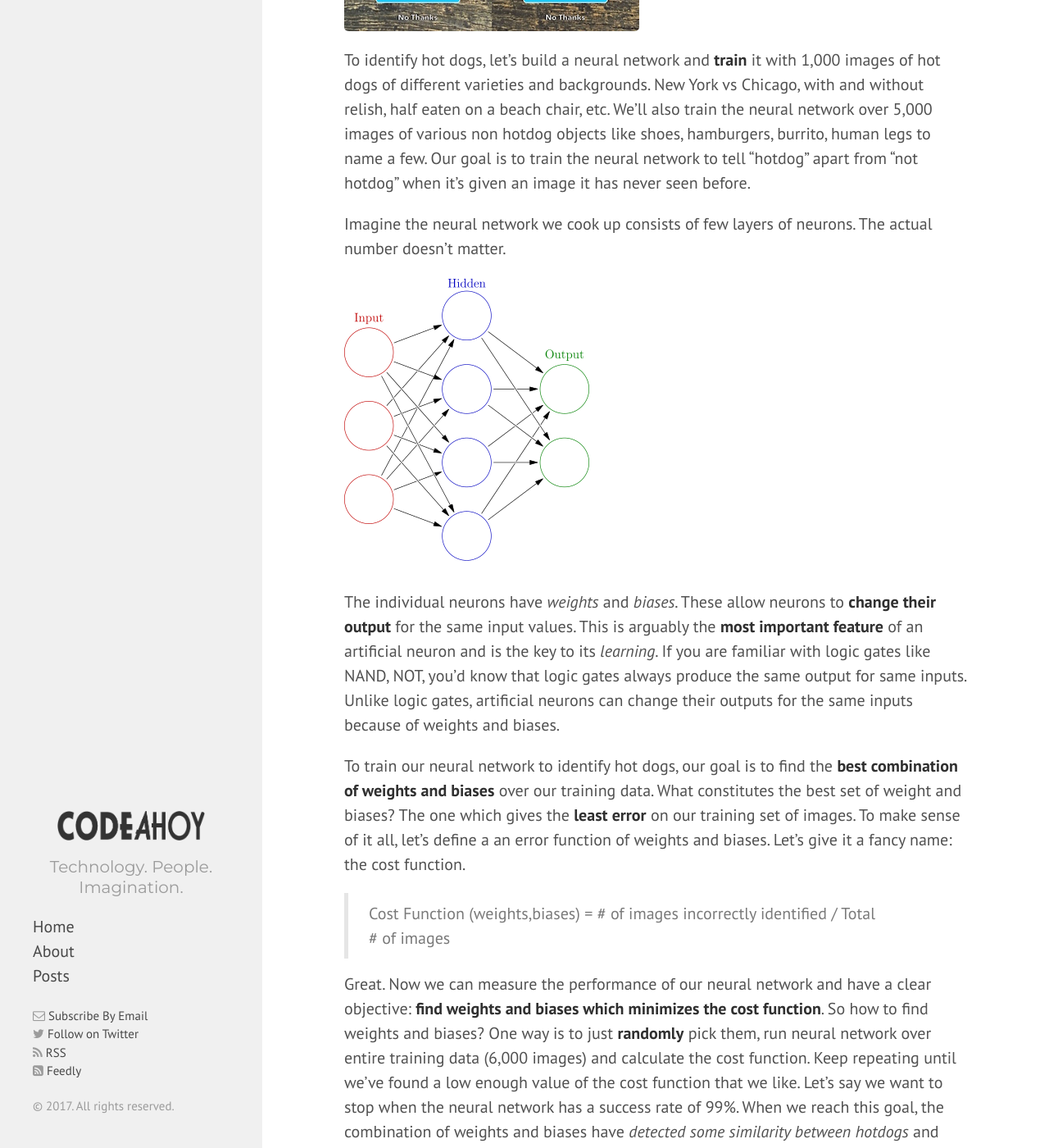
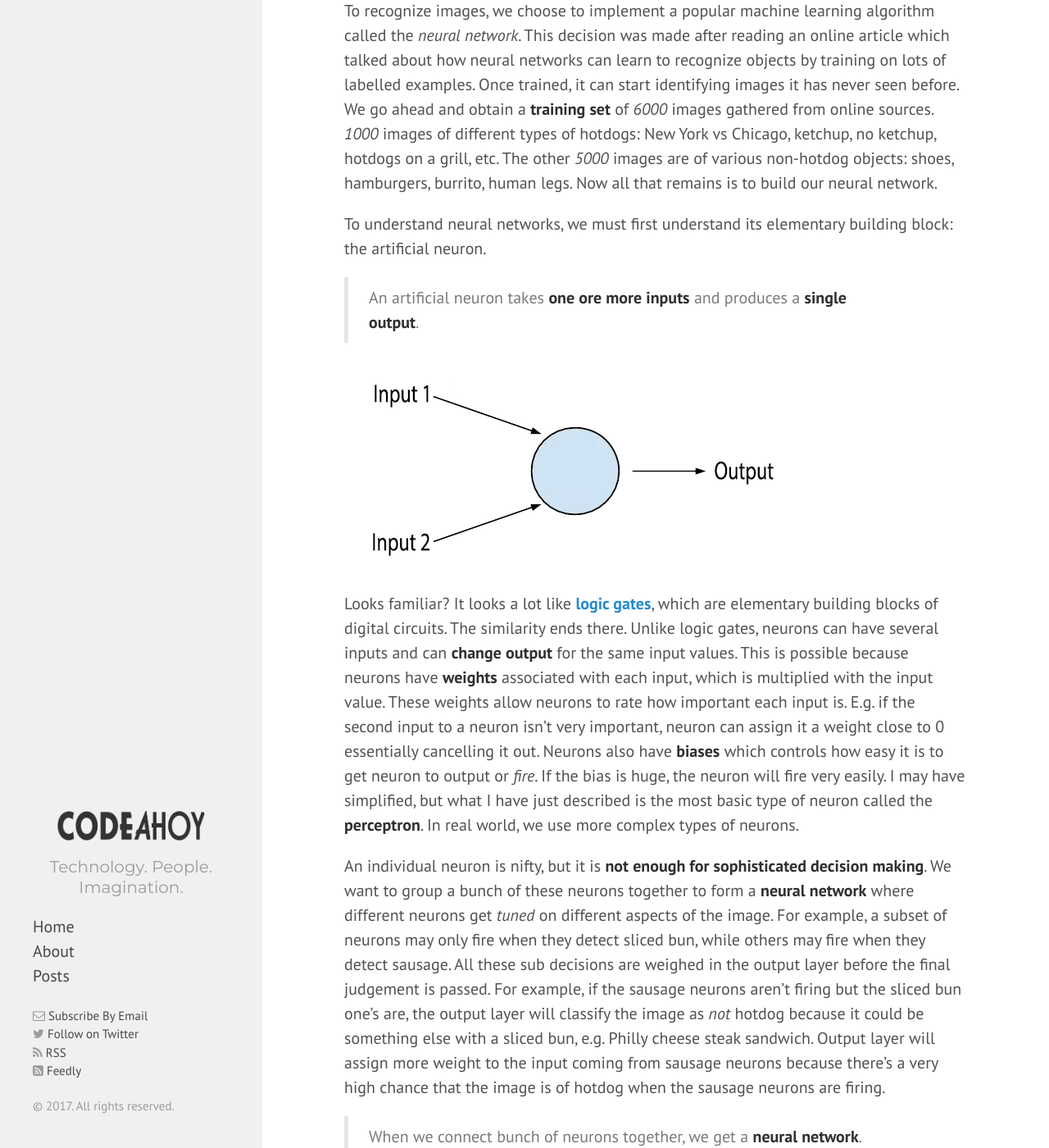
Before and after one commit to talk2viren/umermansoor.github.io, a Jekyll site: the page built from _posts/2017-07-28-ai-is-not-magic-how-neural-networks-learn.md, in a window 1280 px wide and 1400 px high, scrolled down 742 px. Shown: the whole window at 82% size. Built offline with Jekyll 4.4.1, drawn with Linux system fonts in a browser that asks for light colours; nearby versions of some CDN libraries; a script that is not in the unit is left out; comment, search, counter and statistics services are not loaded; some of the changed text lies outside the part shown.

Commit message:
big changes

```diff
--- a/_posts/2017-07-28-ai-is-not-magic-how-neural-networks-learn.md
+++ b/_posts/2017-07-28-ai-is-not-magic-how-neural-networks-learn.md
@@ -5,27 +5,37 @@ comments: True
 excerpt_separator: <!--more-->
 ---
 
-In my previous [blog post](https://codeahoy.com/2017/07/27/ai-winter-is-coming/), I claimed that "*AI is not magic.*" In this blog post, my goal is to discuss how neural networks learn, and show that AI isn't a crystal ball or magic, just science and some very slick mathematics. I'll keep this *high level*, but assume that you know what an artificial neuron is and have at least little bit knowledge of neural networks.
+In my previous [blog post](https://codeahoy.com/2017/07/27/ai-winter-is-coming/), I claimed that "*AI is not magic.*" In this post, my goal is to discuss how neural networks learn, and show that AI isn't a crystal ball or magic, just science and some very slick mathematics. I'll keep this very *high level*.
 
-Let's start with an example. Suppose we are building an app to [identify hot dogs](https://www.theverge.com/2017/6/26/15876006/hot-dog-app-android-silicon-valley). Take a picture of a hot dog and the app will tell you if it's a "hotdog". Give it a picture of something else like a shoe and it will tell you that it's "not hotdog"
+Let's start with a *hypothetical scenario*. Suppose we are building an app to [identify hot dogs](https://www.theverge.com/2017/6/26/15876006/hot-dog-app-android-silicon-valley). Take a picture and the app will tell you if it's a hotdog or not. Total App Store domination.
 
 ![hotdog]({{ site.url }}/img/blogs/nothodogapp.jpg)
 
 <!--more-->
 
-To identify hot dogs, let's build a neural network and **train** it with 1,000 images of hot dogs of different varieties and backgrounds. New York vs Chicago, with and without relish, half eaten on a beach chair, etc. We'll also train the neural network over 5,000 images of various non hotdog objects like shoes, hamburgers, burrito, human legs to name a few. Our goal is to train the neural network to tell "hotdog" apart from "not hotdog" when it's given an image it has never seen before.
+To recognize images, we choose to implement a popular machine learning algorithm called the *neural network*. This decision was made after reading an online article which talked about how neural networks can learn to recognize objects by training on lots of labelled examples. Once trained, it can start identifying images it has never seen before. We go ahead and obtain a **training set** of *6000* images gathered from online sources. *1000* images of different types of hotdogs: New York vs Chicago, ketchup, no ketchup, hotdogs on a grill, etc. The other *5000* images are of various non-hotdog objects: shoes, hamburgers, burrito, human legs. Now all that remains is to build our neural network.
 
-Imagine the neural network we cook up consists of few layers of neurons. The actual number doesn't matter.
+To understand neural networks, we must first understand its elementary building block: the artificial neuron.
+
+> An artificial neuron takes **one ore more inputs** and produces a **single output**.
+
+![perceptron]({{ site.url }}/img/blogs/perceptron.png)
+
+Looks familiar? It looks a lot like **[logic gates](https://en.wikipedia.org/wiki/Logic_gate)**, which are elementary building blocks of digital circuits. The similarity ends there. Unlike logic gates, neurons can have several inputs and can **change output** for the same input values. This is possible because neurons have **weights** associated with each input, which is multiplied with the input value. These weights allow neurons to rate how important each input is. E.g. if the second input to a neuron isn't very important, neuron can assign it a weight close to 0 essentially cancelling it out. Neurons also have **biases** which controls how easy it is to get neuron to output or *fire*. If the bias is huge, the neuron will fire very easily. I may have simplified, but what I have just described is the most basic type of neuron called the **perceptron**. In real world, we use more complex types of neurons.
+
+An individual neuron is nifty, but it is **not enough for sophisticated decision making**. We want to group a bunch of these neurons together to form a **neural network** where different neurons get *tuned* on different aspects of the image. For example, a subset of neurons may only fire when they detect sliced bun, while others may fire when they detect sausage. All these sub decisions are weighed in the output layer before the final judgement is passed. For example, if the sausage neurons aren't firing but the sliced bun one's are, the output layer will classify the image as *not* hotdog because it could be something else with a sliced bun, e.g. Philly cheese steak sandwich. Output layer will assign more weight to the input coming from sausage neurons because there's a very high chance that the image is of hotdog when the sausage neurons are firing.
+
+> When we connect bunch of neurons together, we get a **neural network**.
 
 ![neural_network]({{ site.url }}/img/blogs/neural_network.svg.png)
 
-The individual neurons have *weights* and *biases*. These allow neurons to **change their output** for the same input values. This is arguably the **most important feature** of an artificial neuron and is the key to its *learning*. If you are familiar with logic gates like NAND, NOT, you'd know that logic gates always produce the same output for same inputs. Unlike logic gates, artificial neurons can change their outputs for the same inputs because of weights and biases.
+This particular type of neural network is called feedforward because information just flows in one direction and there are no cycles. Let's also quickly talk about how we'll input images to our neural network. Suppose that all images are the same resolution, say 128 by 128 pixels. We represent each image as a 2d array where each element of the array contains color information for the corresponding pixel. This 2d array of pixel color values is fed to the input layer of our neural network which contains `128*128=16384` neurons.
 
-To train our neural network to identify hot dogs, our goal is to find the **best combination of weights and biases** over our training data. What constitutes the best set of weight and biases? The one which gives the **least error** on our training set of images. To make sense of it all, let's define a an error function of weights and biases. Let's give it a fancy name: the cost function.
+Back to weights and biases. The ability to change output for the same input values is arguably the most important feature of an artificial neuron (and by extension, the neural network) and it is the **key to its learning**. The goal of learning is to *find* the best **combination of weights and biases** for the neural network. Let's express this objective formally so we can measure it and give it a name: **cost function**:
 
 > Cost Function (weights,biases) = # of images incorrectly identified / Total # of images
 
-Great. Now we can measure the performance of our neural network and have a clear objective: **find weights and biases which minimizes the cost function**. So how to find weights and biases? One way is to just **randomly** pick them, run neural network over entire training data (6,000 images) and calculate the cost function. Keep repeating until we've found a low enough value of the cost function that we like. Let's say we want to stop when the neural network has a success rate of 99%. When we reach this goal, the combination of weights and biases have *detected some similarity between hotdogs* and could identify new hotdog images. Let's see how this would work. To keep it simple, suppose we are only doing this for 2 weights and biases.
+Great. Now we can measure the performance with a clear objective: **find weights and biases which minimize the cost function**. How to find *best* weights and biases? One way is to just **randomly** pick them, run neural network over entire training data (6,000 images) and calculate the cost function which is the ratio of images incorrectly identified and the total number of images. Keep repeating until we've found a low enough value of the cost function that we like. Let's say we want to stop when the neural network has a success rate of 99%. When we reach this goal, the combination of weights and biases have *detected some similarity between hotdogs* and could identify new hotdog images. Let's see how this would work. To keep it simple, suppose we are only doing this for 2 weights and biases.
 
 **Iteration 1**: Weight1 = 1, Weight2 = 3, Bias1 = 1, Bias2 = 4. Let's say it correctly classifies 300 out of 500 images of hot dog correctly. We'll say the error rate is 200/500 = 40%
 
@@ -61,9 +71,9 @@ There is one more concept that you should know: the **learning rate**. The learn
 
 Gradient descent, or rather its variations and several optimizations (as we'll see in later posts), remains in wide use in machine learning algorithms like linear regression and neural networks. In linear regression, it gives us the line that best fits the data we are modeling; in neural networks, it gives us the best weights and biases.
 
-*Is AI magic?* Magic of matrix multiplication and gradient descent, arguably. But no, AI is not going to [take over the world](https://www.extremetech.com/extreme/252781-elon-musk-warns-us-ai-destroy-world) and it is not a crystal ball. Many CEO's and executives **overestimate** the power of AI because of the unrealistic picture painted by the media. AI is extremely powerful and is proving itself with positive ROI in many domains, but it also has its *limitations*. You should understand what the AI can and cannot do and then incorporate into your overall strategy. Andrew Ng gave an easy [rule of thumb](https://hbr.org/2016/11/what-artificial-intelligence-can-and-cant-do-right-now):
+*Is AI magic?* Magic of matrix multiplication and gradient descent, sure. But not smart enough to [take over and destroy the world](https://www.extremetech.com/extreme/252781-elon-musk-warns-us-ai-destroy-world). Many CEO's and executives **overestimate** the power of AI because of the unrealistic picture painted by the media. AI is extremely powerful and is proving itself with positive ROI in many domains, but it also has its *limitations* and it is not an off-the-shelf crystal ball. You should understand what the AI can and cannot do and then incorporate into your overall strategy. A good [rule of thumb](https://hbr.org/2016/11/what-artificial-intelligence-can-and-cant-do-right-now):
 
-> If a typical **person can do a mental task with less than one second of thought**, we can probably **automate it using AI** either now or in the near future.
+> If a typical **person can do a mental task with less than one second of thought**, we can probably **automate it using AI** either now or in the near future. (-Andrew Ng)
 
 ![machinelearningcansandcannots]({{ site.url }}/img/blogs/machinelearningcansandcannots.png)
 
```
Also changed, not shown: _posts/2017-07-29-at-last-amazon-adds-dynamoDB-auto-scaling.md (+1 -1 lines), img/blogs/perceptron.png (added).
